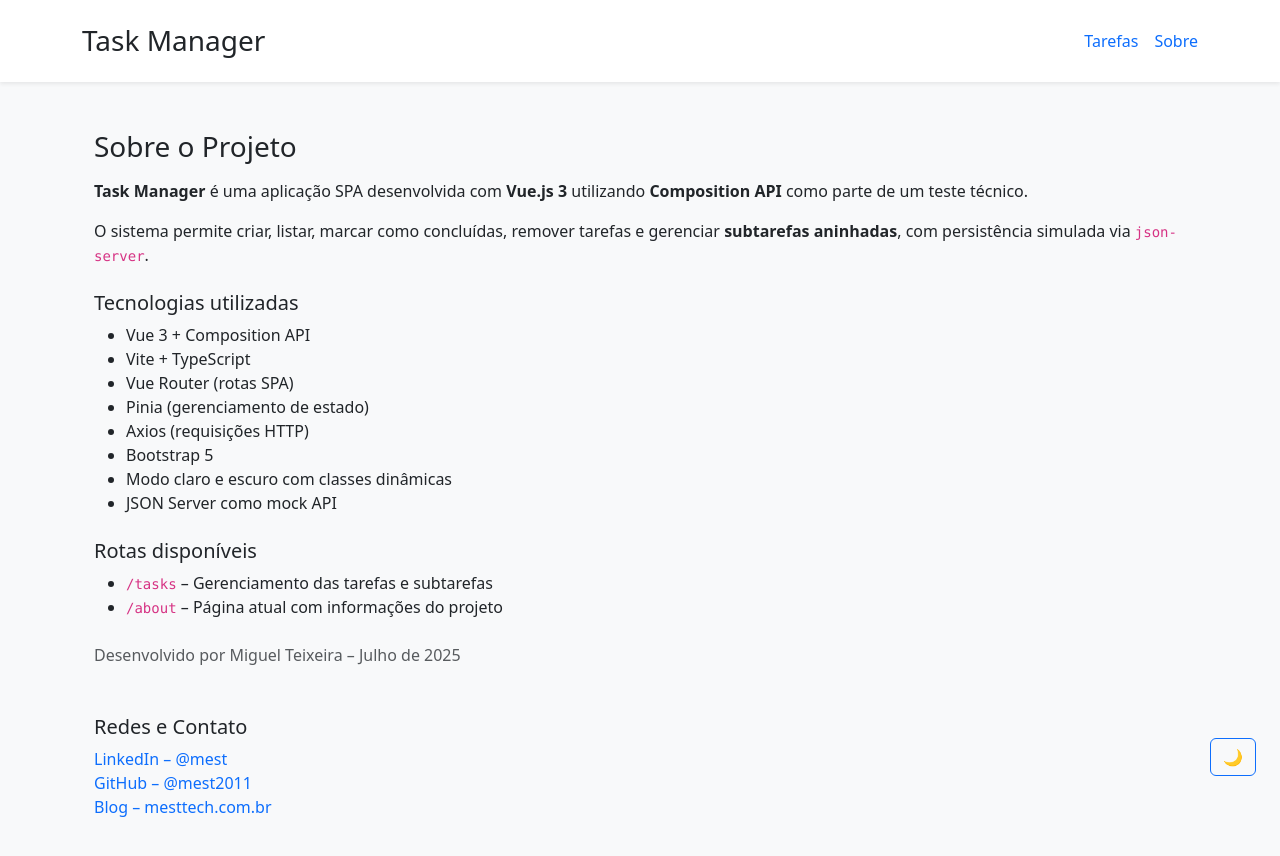
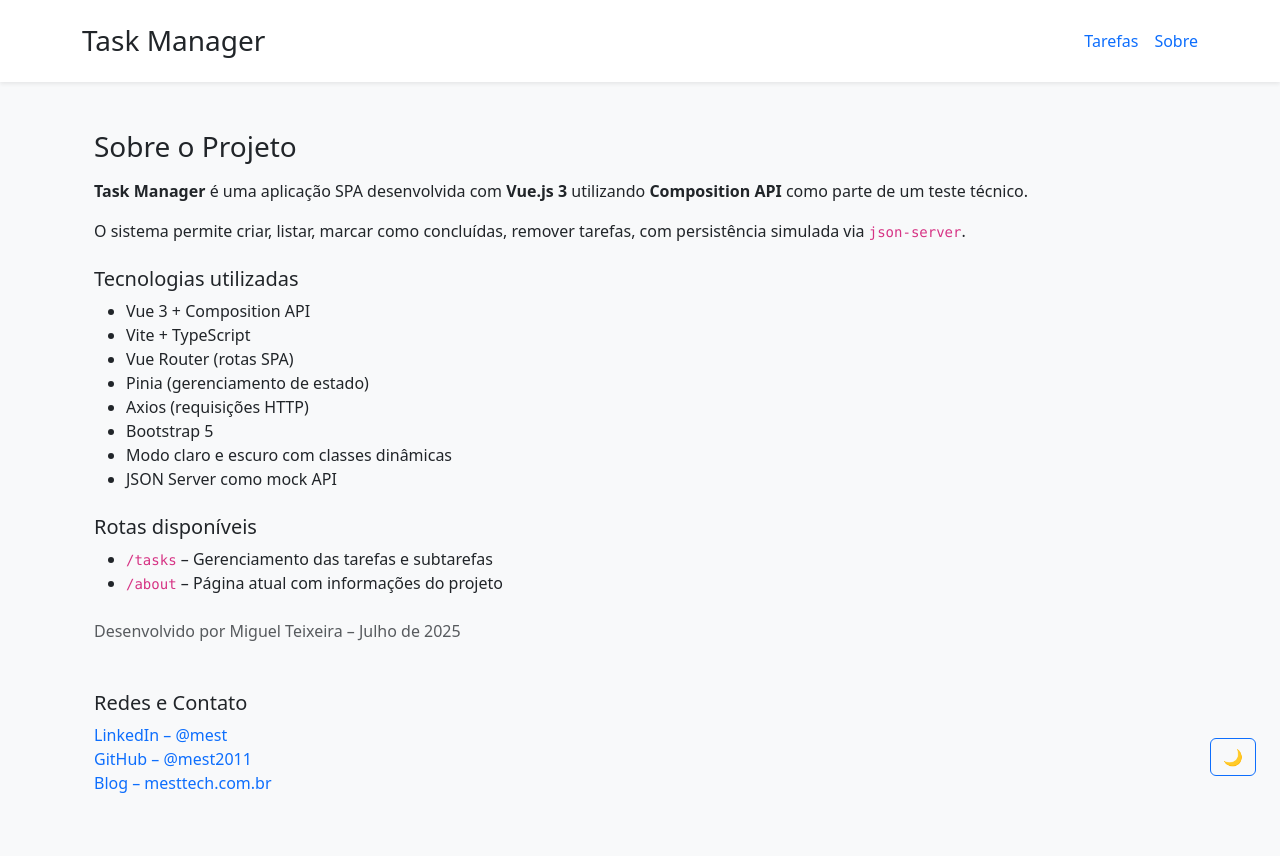
Before and after one commit to mest2011/task-manager, a Vue app in the folder app/: page /about in a window 1280 px wide. Shown: the top 856 px of the page. Built offline with nearby package versions, Linux system fonts and the light colour scheme; no server answers.

Commit message:
chore: changed description in about page

```diff
--- a/app/src/pages/AboutPage.vue
+++ b/app/src/pages/AboutPage.vue
@@ -8,8 +8,7 @@
     </p>
 
     <p>
-      O sistema permite criar, listar, marcar como concluídas, remover tarefas e gerenciar
-      <strong>subtarefas aninhadas</strong>, com persistência simulada via <code>json-server</code>.
+      O sistema permite criar, listar, marcar como concluídas, remover tarefas, com persistência simulada via <code>json-server</code>.
     </p>
 
     <h2 class="h5 mt-4">Tecnologias utilizadas</h2>
```
